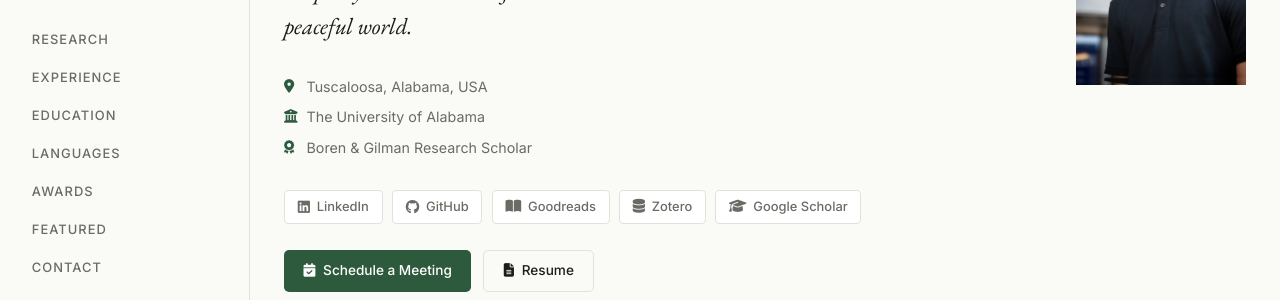
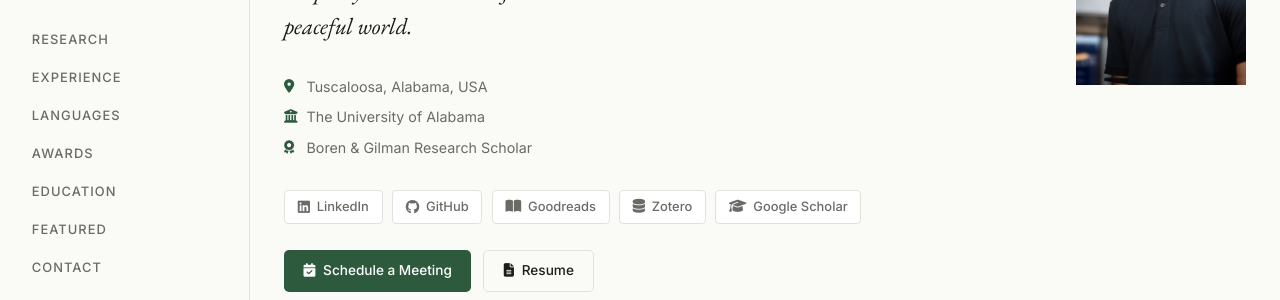
Before and after one commit to Hariaksha/hariaksha.github.io, a Jekyll site: the page built from index.html, in a window 1280 px wide. Shown: the part 221-521 px from the top of the page. Built offline with Jekyll 4.4.1, drawn with Linux system fonts in a browser that asks for light colours.

Commit message:
Update sidebar.html

```diff
--- a/_includes/sidebar.html
+++ b/_includes/sidebar.html
@@ -12,9 +12,9 @@
   <nav class="sb-nav">
     <a href="/research/" {% if page.url == "/research/" %}class="active"{% endif %}>Research</a>
     <a href="/experience/" {% if page.url == "/experience/" %}class="active"{% endif %}>Experience</a>
-    <a href="/education/" {% if page.url == "/education/" %}class="active"{% endif %}>Education</a>
     <a href="/languages/" {% if page.url == "/languages/" %}class="active"{% endif %}>Languages</a>
     <a href="/awards/" {% if page.url == "/awards/" %}class="active"{% endif %}>Awards</a>
+    <a href="/education/" {% if page.url == "/education/" %}class="active"{% endif %}>Education</a>
     <a href="/featured/" {% if page.url == "/featured/" %}class="active"{% endif %}>Featured</a>
     <a href="/contact/" {% if page.url == "/contact/" %}class="active"{% endif %}>Contact</a>
   </nav>
```
